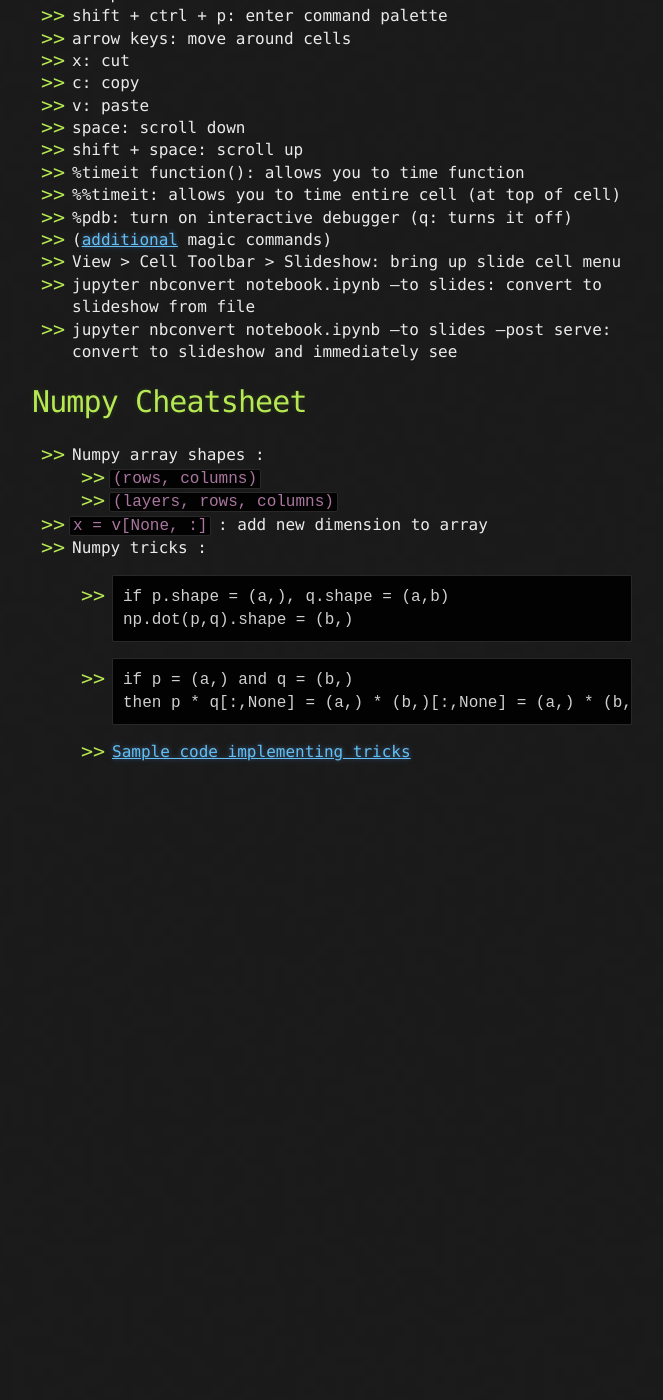
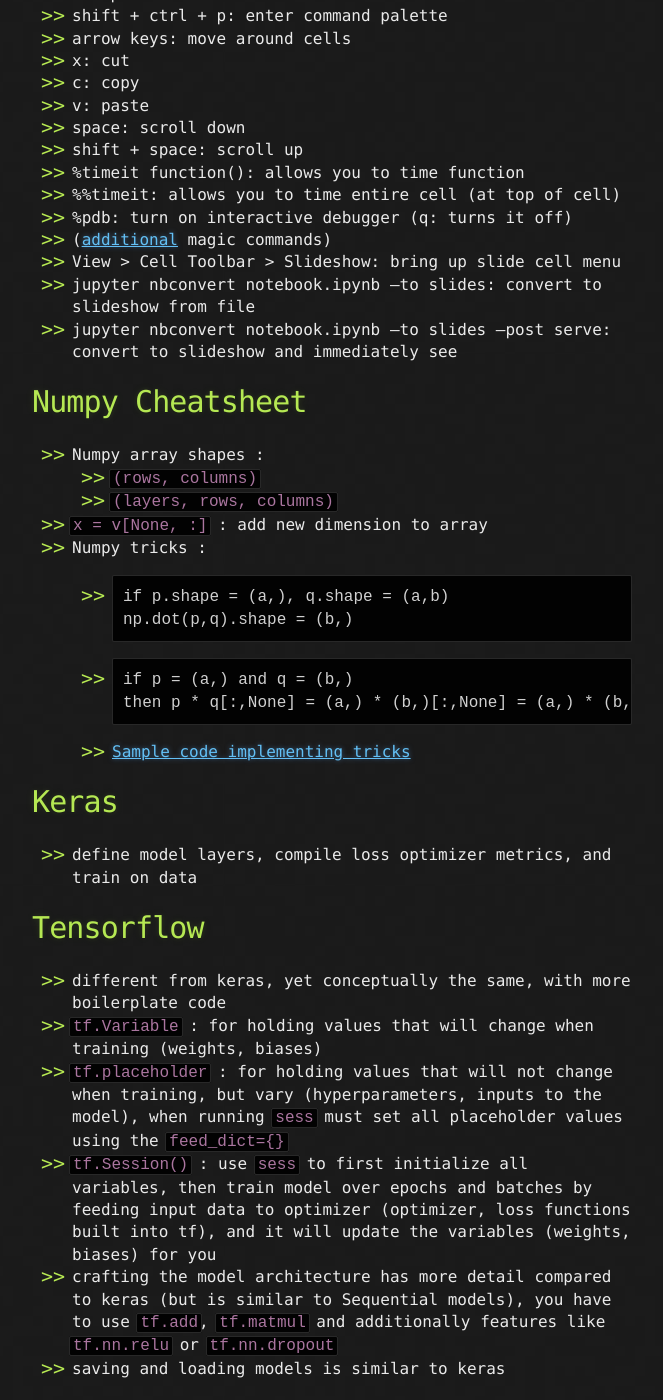
Before and after one commit to LivingProgram/ml-notes, a Jekyll site: the page built from chapter-4/index.md, in a window 1280 px wide and 1400 px high, scrolled down 711 px. Shown: the whole window, without its empty margins (308-971 px from the left). Built offline with Jekyll 4.4.1, drawn with Linux system fonts in a browser that asks for light colours; our own code applies the rules of GitHub Pages for plain Markdown files; the repository's description, which GitHub fills in, is left out; before the commit the page ends 1494 px from its top, so only the background shows below that.

Commit message:
add to misc

````diff
--- a/chapter-4/index.md
+++ b/chapter-4/index.md
@@ -45,3 +45,14 @@
     then p * q[:,None] = (a,) * (b,)[:,None] = (a,) * (b,1) = (b,a)
     ```
   - [Sample code implementing tricks](assets/code/bike-sharing-dataset/)
+
+# Keras
+- define model layers, compile loss optimizer metrics, and train on data
+
+# Tensorflow
+- different from keras, yet conceptually the same, with more boilerplate code
+- `tf.Variable` : for holding values that will change when training (weights, biases)
+- `tf.placeholder` : for holding values that will not change when training, but vary (hyperparameters, inputs to the model), when running `sess` must set all placeholder values using the `feed_dict={}`
+- `tf.Session()` : use `sess` to first initialize all variables, then train model over epochs and batches by feeding input data to optimizer (optimizer, loss functions built into tf), and it will update the variables (weights, biases) for you
+- crafting the model architecture has more detail compared to keras (but is similar to Sequential models), you have to use `tf.add`, `tf.matmul` and additionally features like `tf.nn.relu` or `tf.nn.dropout`
+- saving and loading models is similar to keras
````
